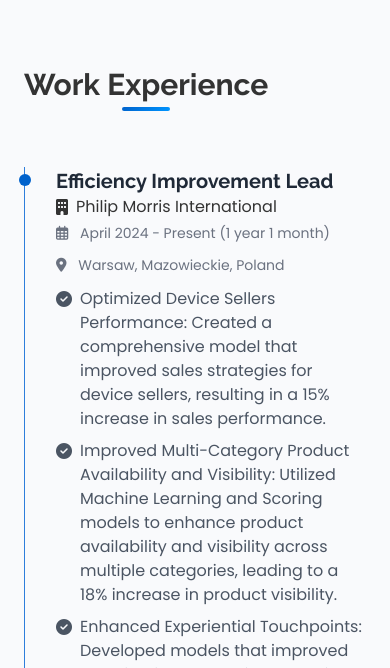
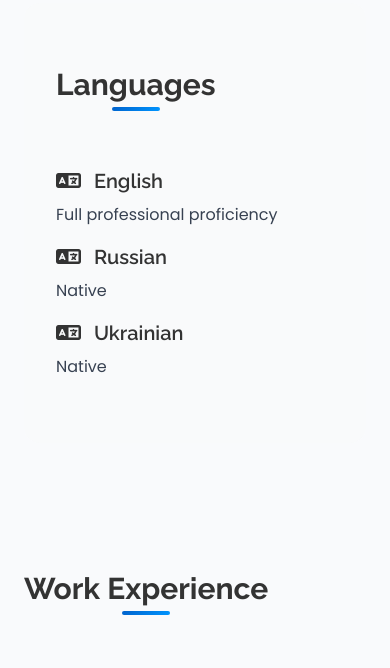
Before and after one commit to AlexDumchikov/Portfolio, a plain HTML site: page index.html in a window 390 px wide. Shown: the part 5816-6484 px from the top of the page. Drawn offline with nearby package versions, Linux system fonts and the light colour scheme.

Commit message:
Update index.html

```diff
--- a/index.html
+++ b/index.html
@@ -590,7 +590,7 @@
         }
 
         .modal-option-detailed:hover {
-             box-shadow: 0 6px 15px rgba(0, 98, 204, 0.3);
+             box-shadow: 6px 15px rgba(0, 98, 204, 0.3);
              transform: translateY(-2px);
         }
 
@@ -623,6 +623,9 @@
                 <a href="#skills" class="nav-icon bg-blue-100 text-primary hover:bg-primary hover:text-white pulse-animation" title="Skills">
                     <i class="fas fa-chart-pie"></i>
                 </a>
+                 <a href="#languages" class="nav-icon bg-blue-100 text-primary hover:bg-primary hover:text-white pulse-animation" title="Languages">
+                    <i class="fas fa-language"></i>
+                </a>
                 <a href="#experience" class="nav-icon bg-blue-100 text-primary hover:bg-primary hover:text-white pulse-animation" title="Experience">
                     <i class="fas fa-clock"></i>
                 </a>
@@ -639,6 +642,7 @@
                  <a href="#about" class="text-gray-800 hover:text-primary pulse-animation">About</a>
                  <a href="#projects" class="text-gray-800 hover:text-primary pulse-animation">Projects</a>
                  <a href="#skills" class="text-gray-800 hover:text-primary pulse-animation">Skills</a>
+                 <a href="#languages" class="text-gray-800 hover:text-primary pulse-animation">Languages</a>
                  <a href="#experience" class="text-gray-800 hover:text-primary pulse-animation">Experience</a>
                  <a href="#contact" class="text-gray-800 hover:text-primary pulse-animation">Contact</a>
             </div>
@@ -1030,6 +1034,29 @@
             </div>
         </section>
 
+        <section id="languages" class="py-16 bg-gray-50 rounded-2xl p-8 mb-16">
+            <h2 class="section-heading text-3xl font-bold">Languages</h2>
+            <div class="mt-8 grid grid-cols-1 md:grid-cols-2 gap-x-8 gap-y-4">
+                <div class="animate-fade-in">
+                    <h3 class="text-xl font-semibold text-primary mb-2">
+                        <i class="fas fa-language mr-2"></i> English
+                    </h3>
+                    <p class="text-gray-700">Full professional proficiency</p>
+                </div>
+                <div class="animate-fade-in animate-delay-1">
+                    <h3 class="text-xl font-semibold text-primary mb-2">
+                        <i class="fas fa-language mr-2"></i> Russian
+                    </h3>
+                    <p class="text-gray-700">Native</p>
+                </div>
+                <div class="animate-fade-in animate-delay-2">
+                    <h3 class="text-xl font-semibold text-primary mb-2">
+                        <i class="fas fa-language mr-2"></i> Ukrainian
+                    </h3>
+                    <p class="text-gray-700">Native</p>
+                </div>
+            </div>
+        </section>
 
 
                <section id="experience" class="py-16">
@@ -1168,10 +1195,10 @@
                     <div class="mt-8">
                          <div class="timeline-item">
                             <div class="mb-2">
-                                <h3 class="text-xl font-bold text-gray-800">Master's Degree, ECONOMICS AND MANAGEMENT</h3>
+                                <h3 class="text-xl font-bold text-gray-800">Master's Degree, Economics and Management</h3>
                                 <div class="flex items-center text-primary mb-1">
                                     <i class="fas fa-university mr-2"></i>
-                                    <span>Institute of Economics and Management (Simferopol)</span>
+                                    <span>Institute of Economics and Management (Ukraine)</span>
                                 </div>
                                 <div class="text-sm text-gray-500 mb-3">
                                     <i class="far fa-calendar-alt mr-2"></i>
```
